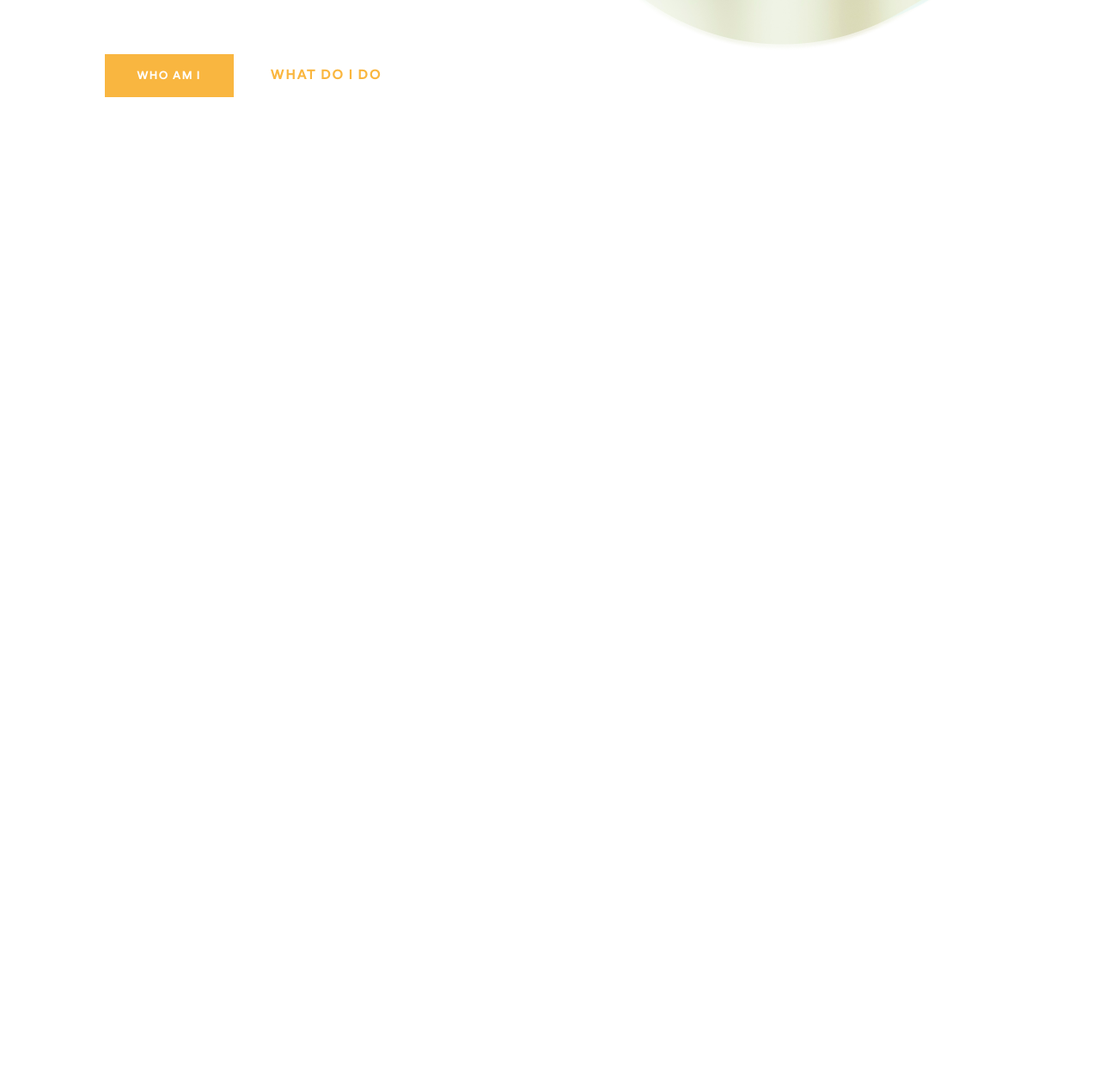
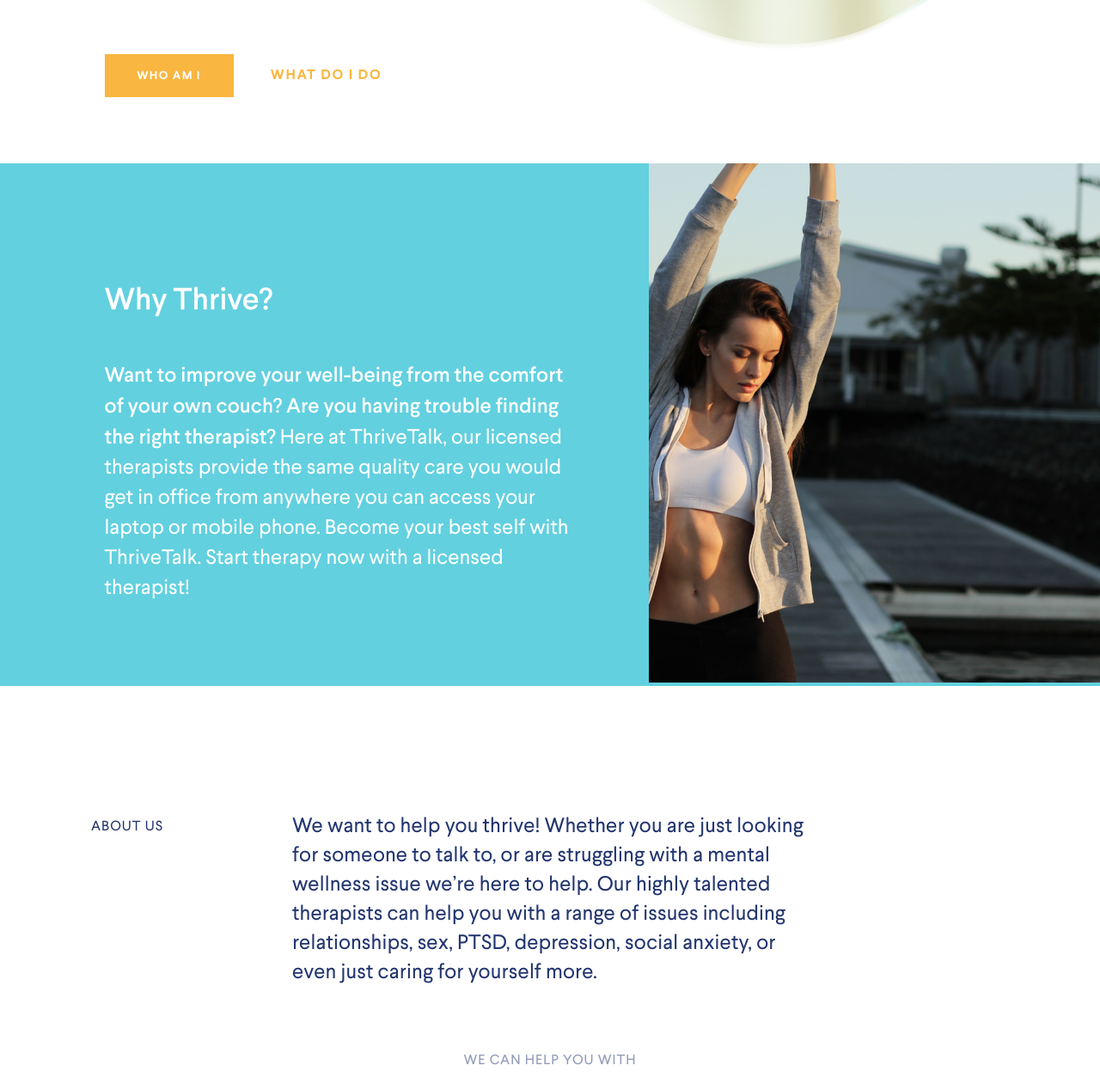
Before and after one commit to ZhmudVasil/LandingPage, a website: page src/index.html in a window 1280 px wide. Shown: the part 672-1940 px from the top of the page at 86% size. Before the commit the page ends 862 px from the top, so only its background shows below. Drawn offline with nearby package versions, Linux system fonts and the light colour scheme; files that its build step writes are made by us from their sources.

Commit message:
add section about

```diff
--- a/src/index.html
+++ b/src/index.html
@@ -5,7 +5,7 @@
     <meta http-equiv="X-UA-Compatible" content="IE=edge" />
     <meta name="viewport" content="width=device-width, initial-scale=1.0" />
     <link rel="stylesheet" href="./css/style.min.css" />
-    <title>Document</title>
+    <title>Thrivetalk</title>
   </head>
   <body>
     <header class="header">
@@ -42,9 +42,50 @@
               <a class="thrivetalk__box-link">WHAT DO I DO</a>
             </div>
             <div class="thrivetalk__fotobox">
-              <img class="thrivetalk__fotobox-img" src="./img/mask.png" alt="whoIam" />
+              <img
+                class="thrivetalk__fotobox-img"
+                src="./img/mask.png"
+                alt="whoIam"
+              />
               <div class="thrivetalk__fotobox-fon"></div>
             </div>
+          </div>
+        </div>
+      </section>
+      <section class="whythrive">
+        <div class="container">
+          <div class="whythrive__inner">
+            <h2 class="whythrive__title">Why Thrive?</h2>
+            <p class="whythrive__text">
+              <span>
+                Want to improve your well-being from the comfort of your own
+                couch? Are you having trouble finding the right therapist?
+              </span>
+              Here at ThriveTalk, our licensed therapists provide the same
+              quality care you would get in office from anywhere you can access
+              your laptop or mobile phone. Become your best self with
+              ThriveTalk. Start therapy now with a licensed therapist!
+            </p>
+          </div>
+          <img
+            class="whythrive__img"
+            src="./img/christopher-campbell-40367.jpg"
+            alt="fitmes"
+          />
+        </div>
+      </section>
+      <section class="about">
+        <div class="container">
+          <div class="about__inner">
+            <div class="about__title">ABOUT US</div>
+            <div class="about__text">
+              We want to help you thrive! Whether you are just looking for
+              someone to talk to, or are struggling with a mental wellness issue
+              we’re here to help. Our highly talented therapists can help you
+              with a range of issues including relationships, sex, PTSD,
+              depression, social anxiety, or even just caring for yourself more.
+            </div>
+            <div class="about__label">WE CAN HELP YOU WITH</div>
           </div>
         </div>
       </section>
--- a/src/scss/_global.scss
+++ b/src/scss/_global.scss
@@ -9,22 +9,20 @@
   font-size: 16px;
   line-height: 27px;
   color: #22356f;
-  overflow: hidden;
+  overflow-x: hidden;
   min-width: 300px;
 }
 .container {
+  position: relative;
   max-width: 1470px;
   margin: 0 auto;
   padding: 0 15px;
   display: flex;
   flex-direction: column;
-  min-width: 100%;
-  min-height: 100%;
-  // background-color: rgb(220, 226, 226);
 }
 .main {
-  flex: 1 0 auto;
+  // flex: 1 0 auto;
 }
 .footer {
-  flex: 0 0 auto;
+  // flex: 0 0 auto;
 }
--- a/src/scss/style.scss
+++ b/src/scss/style.scss
@@ -59,7 +59,6 @@
 .main {
 }
 .thrivetalk {
-  position: relative;
   &__inner {
     width: 90%;
     max-width: 1174px;
@@ -134,3 +133,66 @@
     transform: matrix(-0.5, 0.87, 0.87, 0.5, 0, 0);
   }
 }
+.whythrive {
+  background: #62d0df;
+  &__inner {
+    width: 90%;
+    max-width: 1174px;
+    margin: 0 auto;
+    padding-left: 44px;
+  }
+  &__title {
+    font-weight: 500;
+    font-size: 36px;
+    letter-spacing: -0.006em;
+    color: #ffffff;
+    margin-top: 148px;
+  }
+  &__text {
+    max-width: 50%;
+    font-size: 24px;
+    line-height: 35px;
+    color: #ffffff;
+    width: 570px;
+    padding: 55px 0 95px;
+    justify-content: end;
+  }
+  &__text span {
+    font-weight: 500;
+  }
+  &__img {
+    position: absolute;
+    top: 0;
+    right: 0;
+  }
+}
+.about {
+  &__title {
+    text-transform: uppercase;
+    position: absolute;
+    left: 106px;
+    top: 153px;
+    line-height: 23px;
+    letter-spacing: 0.06em;
+    color: #22356f;
+  }
+  &__text {
+    font-size: 24px;
+    line-height: 34px;
+    letter-spacing: 0.005em;
+    color: #22356f;
+    margin: 0 auto;
+    padding: 147px 0 76px;
+    width: 600px;
+  }
+  &__label {
+    text-transform: uppercase;
+    line-height: 19px;
+    text-align: center;
+    letter-spacing: 0.06em;
+    color: rgba(34, 53, 111, 0.5);
+    padding-bottom: 24px;
+    margin: 0 auto;
+    width: 600px;
+  }
+}
```
